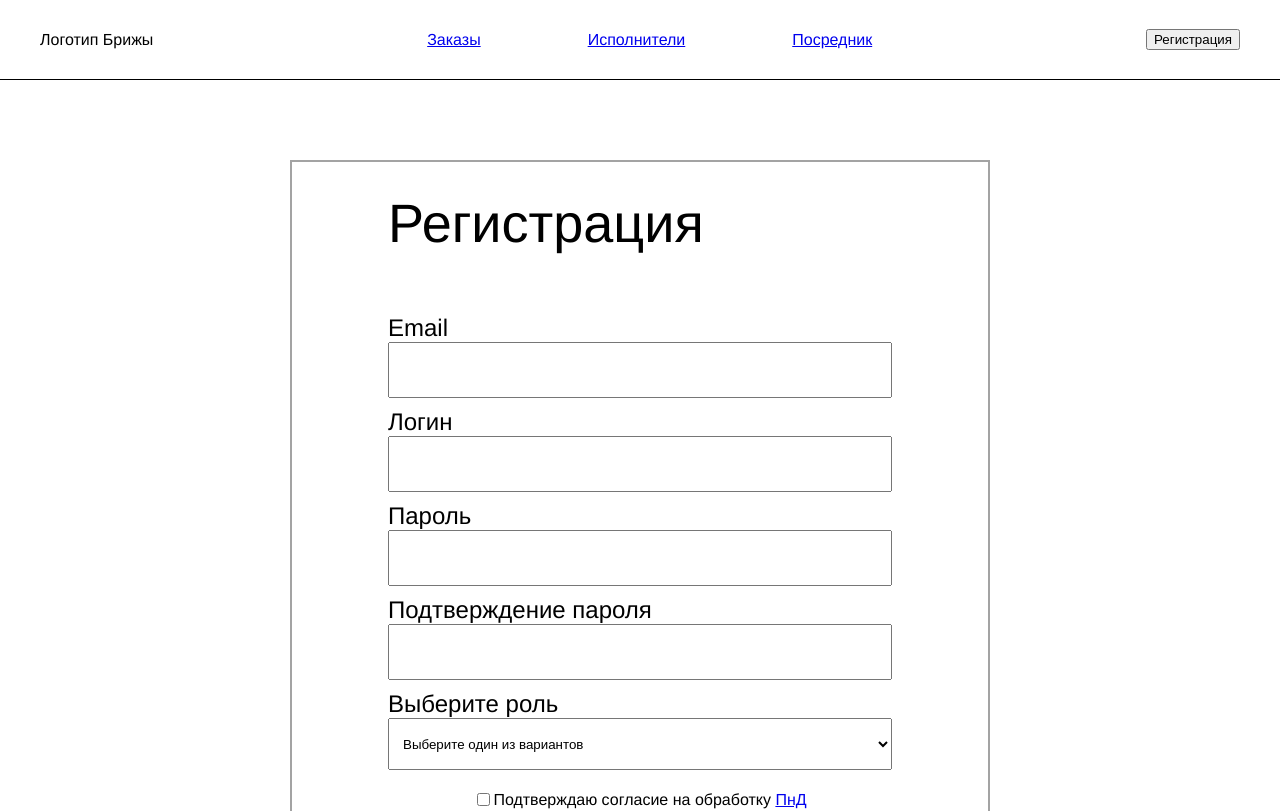
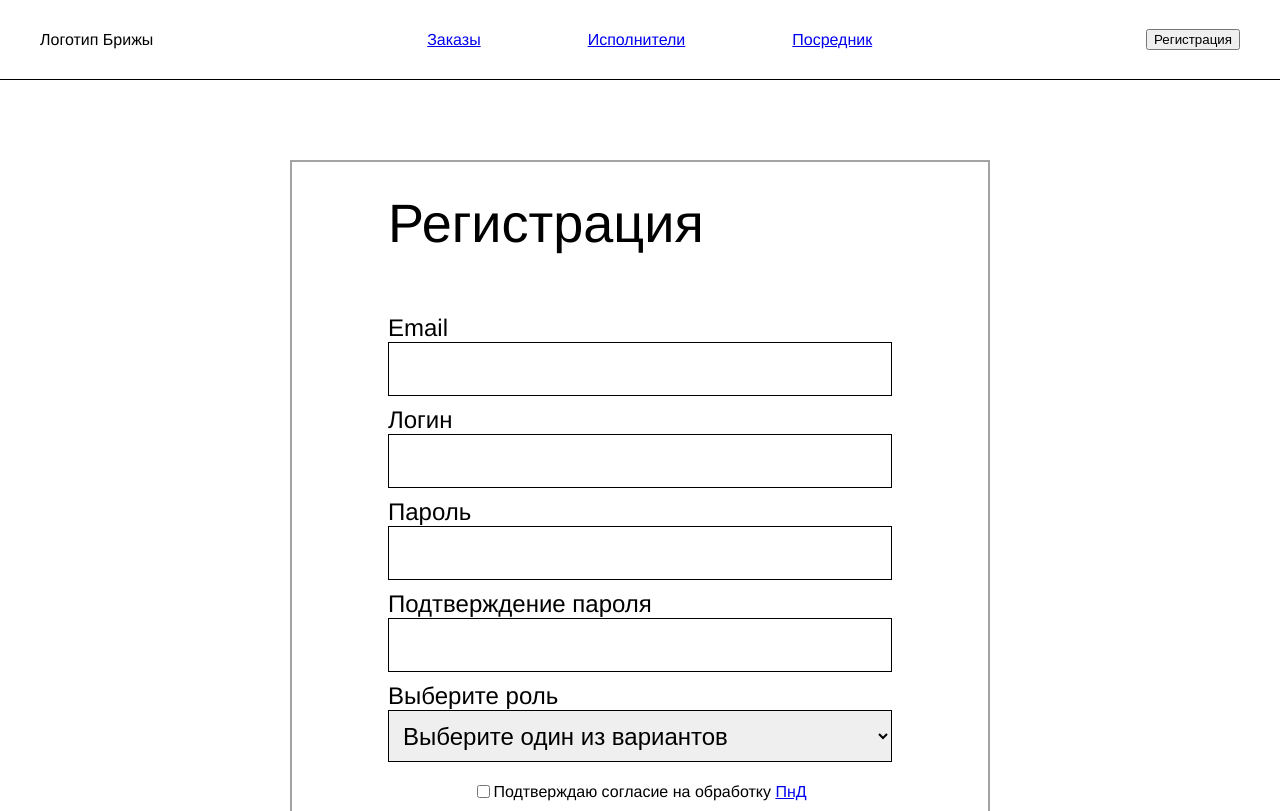
Before and after one commit to DefenderKent/SWAProject, a Vue app: page /sign_up in a window 1280 px wide. Shown: the top 811 px of the page. Built offline with nearby package versions, Linux system fonts and the light colour scheme.

Commit message:
стилизовал ошибки валидации и заменил поля пароля на свой компонент

```diff
--- a/src/components/UserRegistration.vue
+++ b/src/components/UserRegistration.vue
@@ -8,13 +8,22 @@
           <input
             type="email"
             class="form-fields__input"
+            :class="{invalid: $v.email.$dirty && !$v.email.required}"
             v-model.trim="email"
           />
         </label>
-        <small v-if="($v.email.$dirty && !$v.email.required) || (!$v.email.email)">
+        <small
+          v-if="($v.email.$dirty && !$v.email.required) || (!$v.email.email)"
+          class="err-message"
+        >
           Введите действительный e-mail
         </small>
-        <small v-else-if="uniqueEmail">Данный email уже занят</small>
+        <small
+          v-else-if="uniqueEmail"
+          class="err-message"
+        >
+          Данный email уже занят
+        </small>
       </div>
       <div class="form-control">
         <label class="form-fields">
@@ -22,34 +31,56 @@
           <input
             type="text"
             class="form-fields__input"
+            :class="{invalid: $v.login.$dirty && !$v.login.required}"
             v-model.trim="login"
           />
         </label>
-        <small v-if="$v.login.$dirty && !$v.login.required">
+        <small
+          v-if="$v.login.$dirty && !$v.login.required"
+          class="err-message"
+        >
           Введите логин
         </small>
-        <small v-else-if="!$v.login.minLength || !$v.login.maxLength">
+        <small
+          v-else-if="!$v.login.minLength || !$v.login.maxLength"
+          class="err-message"
+        >
           Логин должен содержать не менее {{$v.login.$params.minLength.min}}
           и не более {{$v.login.$params.maxLength.max}} символов.
           Сейчас логин состоит из {{$v.login.$model.length}} символов.
         </small>
-        <small v-else-if="uniqueLogin">
+        <small
+          v-else-if="uniqueLogin"
+          class="err-message"
+        >
           Данный логин уже занят
         </small>
       </div>
       <div class="form-control">
         <label class="form-fields">
           <span>Пароль</span>
-          <input
+          <app-input-password
+            class="form-fields__input"
+            :class="{invalid: $v.password.$dirty && !$v.password.required}"
+            v-model="password"
+          >
+          </app-input-password>
+          <!-- <input
             type="password"
             class="form-fields__input"
             v-model="password"
-          />
+          /> -->
         </label>
-        <small v-if="$v.password.$dirty && !$v.password.required">
+        <small
+          v-if="$v.password.$dirty && !$v.password.required"
+          class="err-message"
+        >
           Введите пароль
         </small>
-        <small v-else-if="!$v.password.minLength || !$v.password.maxLength">
+        <small
+          v-else-if="!$v.password.minLength || !$v.password.maxLength"
+          class="err-message"
+        >
           Пароль должен содержать не менее {{$v.password.$params.minLength.min}}
           и не более {{$v.password.$params.maxLength.max}} символов.
           Сейчас пароль состоит из {{$v.password.$model.length}} символов.
@@ -58,33 +89,58 @@
       <div class="form-control">
         <label class="form-fields">
           <span>Подтверждение пароля</span>
-          <input
+          <app-input-password
+            class="form-fields__input"
+            :class="{invalid: $v.repeatPassword.$dirty && !$v.repeatPassword.required}"
+            v-model="repeatPassword"
+          >
+          </app-input-password>
+          <!-- <input
             type="password"
             class="form-fields__input"
             v-model="repeatPassword"
-          />
+          /> -->
         </label>
-        <small v-if="$v.repeatPassword.$dirty && !$v.repeatPassword.required">
+        <small
+          v-if="$v.repeatPassword.$dirty && !$v.repeatPassword.required"
+          class="err-message"
+        >
           Введите пароль еще раз
         </small>
-        <small v-else-if="!$v.repeatPassword.minLength || !$v.repeatPassword.maxLength">
+        <small
+          v-else-if="!$v.repeatPassword.minLength || !$v.repeatPassword.maxLength"
+          class="err-message"
+        >
           Пароль должен содержать не менее {{$v.password.$params.minLength.min}}
           и не более {{$v.password.$params.maxLength.max}} символов.
           Сейчас пароль состоит из {{$v.repeatPassword.$model.length}} символов.
         </small>
-        <small v-else-if="!$v.repeatPassword.sameAsPassword">Пароли не совпадают</small>
+        <small
+          v-else-if="!$v.repeatPassword.sameAsPassword"
+          class="err-message"
+        >
+          Пароли не совпадают
+        </small>
       </div>
       <div class="form-control">
         <label class="form-fields">
           <span>Выберите роль</span>
-          <select name="select-role" class="form-fields__input" v-model="selected">
+          <select
+            name="select-role"
+            class="form-fields__input select-role"
+            :class="{invalid: $v.selected.$dirty && !$v.selected.required}"
+            v-model="selected"
+          >
             <option disabled value="">Выберите один из вариантов</option>
             <option value="Заказчик">Заказчик</option>
             <option value="Исполнитель">Исполнитель</option>
             <option value="Посредник">Посредник</option>
           </select>
         </label>
-        <small v-if="$v.selected.$dirty && !$v.selected.required">
+        <small
+          v-if="$v.selected.$dirty && !$v.selected.required"
+          class="err-message"
+        >
           Выберите вашу роль в системе
         </small>
       </div>
@@ -104,26 +160,12 @@
 
 <script>
 import { required, minLength, maxLength, sameAs, email } from 'vuelidate/lib/validators'
+import AppInputPassword from './AppInputPassword.vue'
 
 export default {
   name:  'UserRegistration',
-  data() {
-    return {
-      email: '',
-      login: '',
-      password: '',
-      repeatPassword: '',
-      selected: '',
-      agreement: false
-    }
-  },
-  computed: {
-    uniqueEmail() {
-      return false
-    },
-    uniqueLogin() {
-      return false
-    }
+  components: {
+    AppInputPassword
   },
   validations: {
     email: {
@@ -148,6 +190,24 @@ export default {
     },
     selected: {
       required
+    }
+  },
+  data() {
+    return {
+      email: '',
+      login: '',
+      password: '',
+      repeatPassword: '',
+      selected: '',
+      agreement: false
+    }
+  },
+  computed: {
+    uniqueEmail() {
+      return false
+    },
+    uniqueLogin() {
+      return false
     }
   },
   methods: {
@@ -215,7 +275,24 @@ export default {
     &__input {
       height: 5.2rem;
       padding: 0 1rem;
+      border: 1px solid #000000;
+      font-weight: 300;
+      font-size: 2.4rem;
+      line-height: 2.8rem;
+      color: #000000;
     }
+  }
+
+  .invalid {
+    border-color: red;
+  }
+
+  .err-message {
+    color: red;
+  }
+
+  .select-role {
+    cursor: pointer;
   }
 
   .agreement {
```
